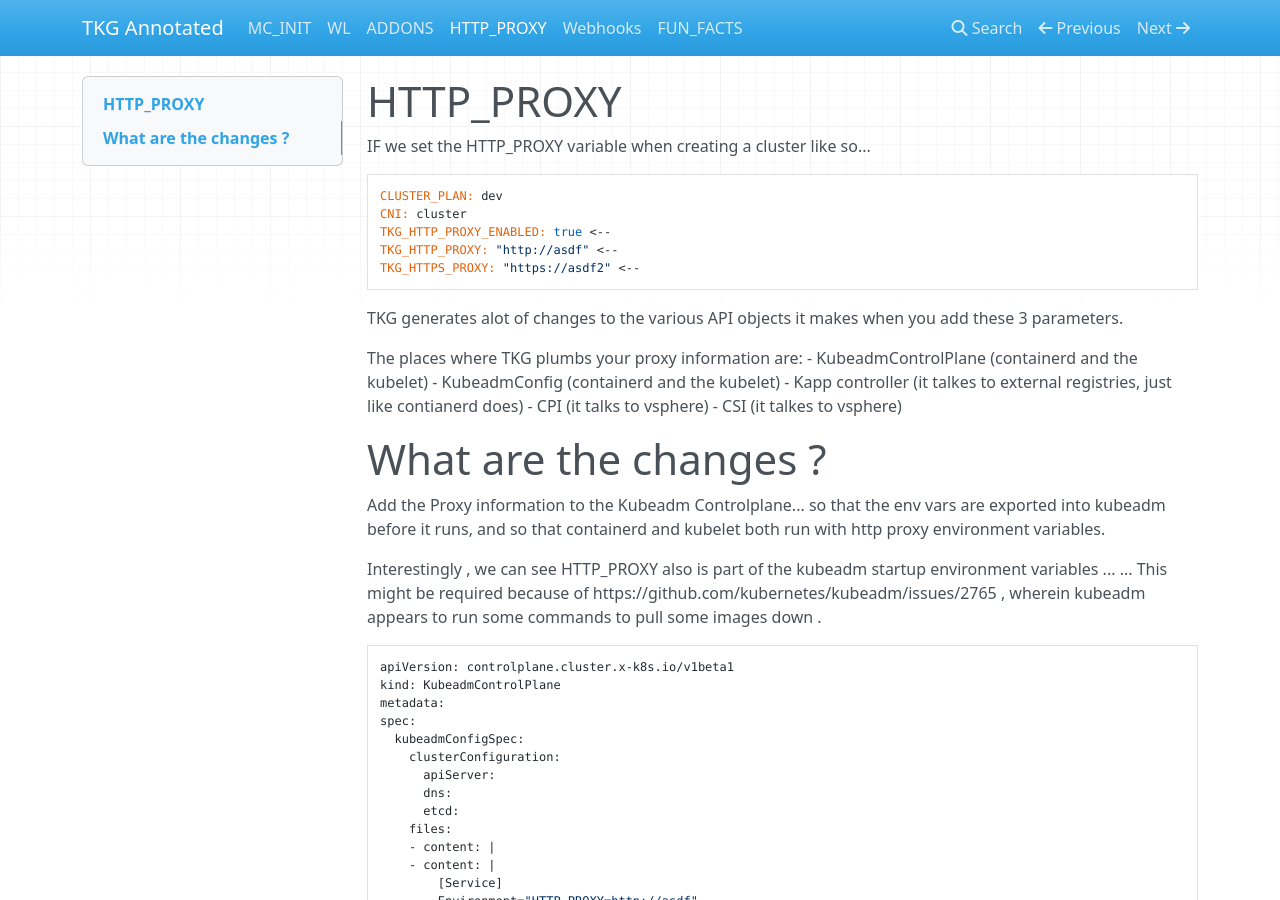
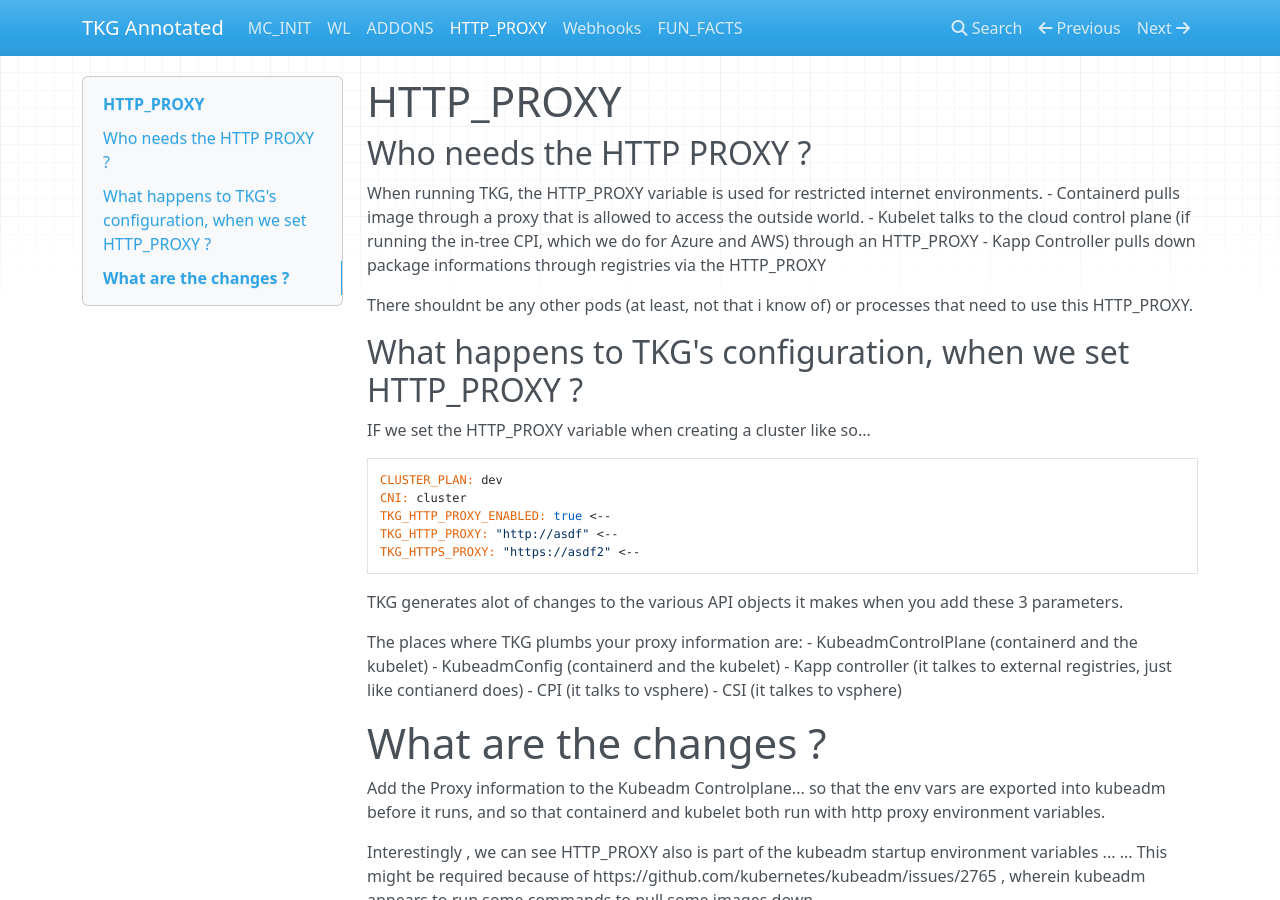
Before and after one commit to jayunit100/tanzu-install-annotated, an MkDocs documentation site: the page built from docs/z2-proxy.md, in a window 1280 px wide and 900 px high. Built offline with MkDocs 1.6.1, drawn with Linux system fonts in a browser that asks for light colours; nearby versions of some CDN libraries.

Commit message:
Update z2-proxy.md

```diff
--- a/docs/z2-proxy.md
+++ b/docs/z2-proxy.md
@@ -1,5 +1,15 @@
+# HTTP_PROXY
 
-# HTTP_PROXY
+## Who needs the HTTP PROXY ?
+
+When running TKG, the HTTP_PROXY variable is used for restricted internet environments.
+- Containerd pulls image through a proxy that is allowed to access the outside world.
+- Kubelet talks to the cloud control plane (if running the in-tree CPI, which we do for Azure and AWS) through an HTTP_PROXY
+- Kapp Controller pulls down package informations through registries via the HTTP_PROXY
+
+There shouldnt be any other pods (at least, not that i know of) or processes that need to use this HTTP_PROXY.
+
+## What happens to TKG's configuration, when we set HTTP_PROXY ?
 
 IF we set the HTTP_PROXY variable when creating a cluster like so...
 
```
